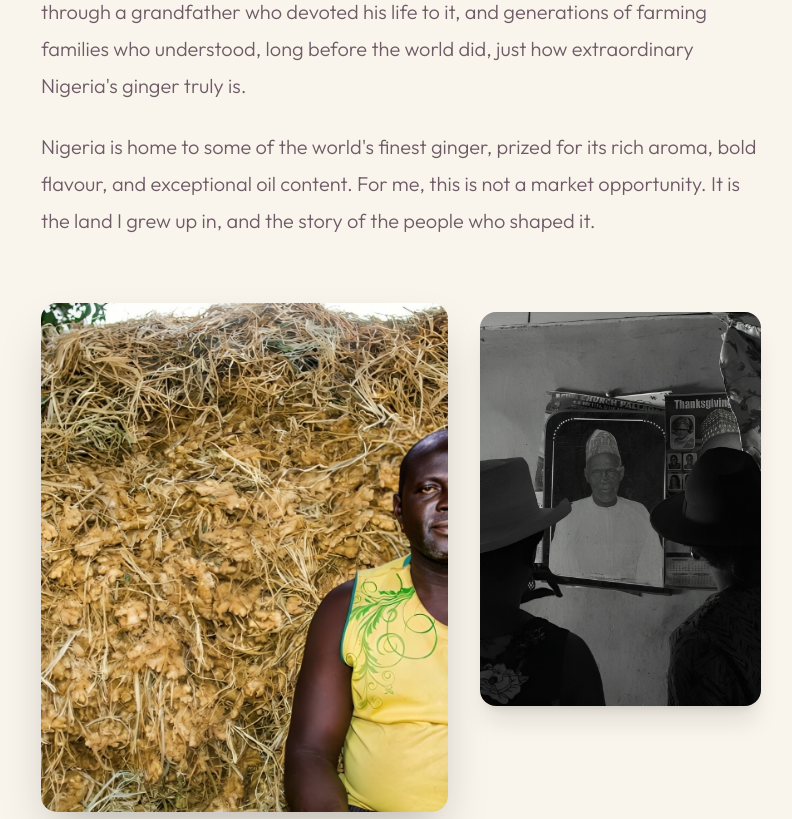
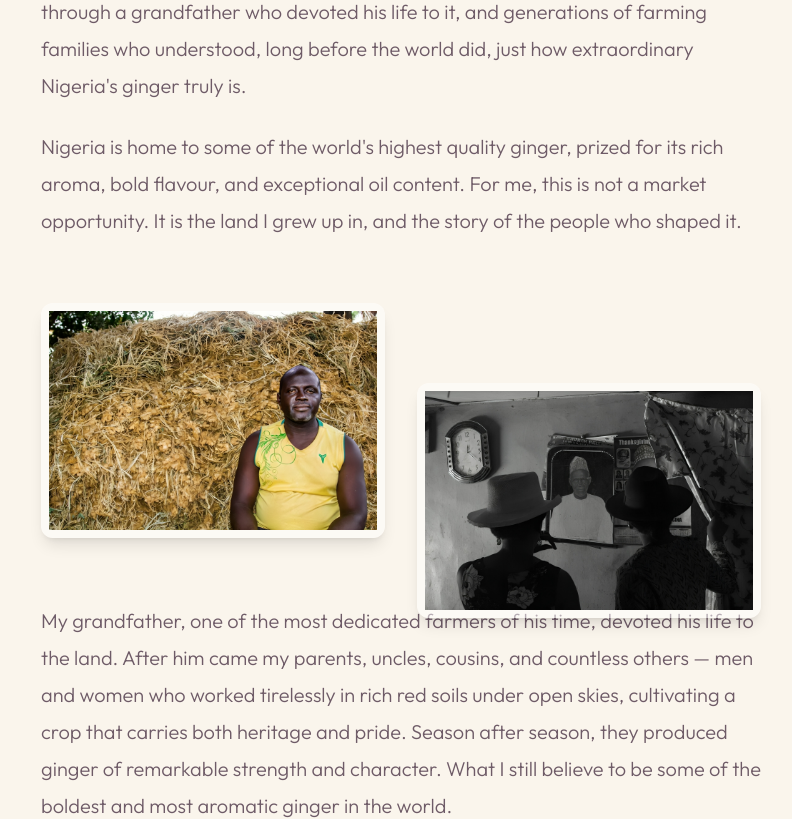
Before and after one commit to JohnnnGreat/eden-sherr, a Next.js app: page /story in a window 1280 px wide. Shown: the part 1180-1999 px from the top of the page, without its empty margins (239-1031 px from the left). Built offline with nearby package versions, Linux system fonts and the light colour scheme.

Commit message:
feat: add Story, GingerOrigin, and Hero section components

```diff
--- a/src/components/sections/GingerOrigin.jsx
+++ b/src/components/sections/GingerOrigin.jsx
@@ -66,7 +66,7 @@ export default function GingerOrigin() {
                   </div>
 
                   <p className="text-body-md mt-10" style={{ color: "#3e642e", fontWeight: 600 }}>
-                     Edan &amp; Sherr brings you the finest of the region.
+                     Edan &amp; Sherr brings you the highest quality of the region.
                   </p>
                </motion.div>
 
--- a/src/components/sections/Hero.jsx
+++ b/src/components/sections/Hero.jsx
@@ -64,17 +64,17 @@ export default function Hero() {
 
                   {/* Headline */}
                   <h1
-                     className="text-display-xl text-charcoal-900"
+                     className="text-display-lg text-charcoal-900"
                      style={{ textWrap: "balance" }}
                   >
-                     Nature&apos;s Finest Ginger,
+                     Premium Nigerian Ginger,
                      <br />
                      Processed to{" "}
                      <em
                         className="text-green-500"
                         style={{ fontStyle: "italic" }}
                      >
-                        Perfection
+                        Excellence
                      </em>
                   </h1>
 
--- a/src/components/sections/Story.jsx
+++ b/src/components/sections/Story.jsx
@@ -13,9 +13,9 @@ const ease = [0.25, 0.1, 0.25, 1];
 const PARAGRAPHS = [
   "She did not come to ginger through business. She came through the land — through a grandfather who devoted his life to it, and generations of farming families who understood, long before the world did, just how extraordinary Nigeria's ginger truly is.",
 
-  "Nigeria is home to some of the world's finest ginger, prized for its rich aroma, bold flavour, and exceptional oil content. For me, this is not a market opportunity. It is the land I grew up in, and the story of the people who shaped it.",
+  "Nigeria is home to some of the world's highest quality ginger, prized for its rich aroma, bold flavour, and exceptional oil content. For me, this is not a market opportunity. It is the land I grew up in, and the story of the people who shaped it.",
 
-  "My grandfather, one of the finest farmers of his time, devoted his life to the land. After him came my parents, uncles, cousins, and countless others — men and women who worked tirelessly in rich red soils under open skies, cultivating a crop that carries both heritage and pride. Season after season, they produced ginger of remarkable strength and character. What I still believe to be the boldest ginger in the world.",
+  "My grandfather, one of the most dedicated farmers of his time, devoted his life to the land. After him came my parents, uncles, cousins, and countless others — men and women who worked tirelessly in rich red soils under open skies, cultivating a crop that carries both heritage and pride. Season after season, they produced ginger of remarkable strength and character. What I still believe to be some of the boldest and most aromatic ginger in the world.",
 
   "Yet despite its quality, much of its true value remained unrealised. The world had not fully experienced it as it should. I watched as each generation, in its own way, tried to bring this extraordinary resource to the global stage — often constrained by limitations beyond their control.",
 
@@ -129,26 +129,28 @@ export default function Story({ isPreview = false, detailed = false }) {
           {/* ── Editorial Gallery (Detailed Mode Only) ── */}
           {detailed && (
              <motion.div
-               className="grid grid-cols-1 md:grid-cols-12 gap-8 my-16 items-center"
+               className="grid grid-cols-1 md:grid-cols-2 gap-8 my-16 items-start"
                initial={{ opacity: 0, y: 30 }}
                whileInView={{ opacity: 1, y: 0 }}
                viewport={{ once: true }}
                transition={{ duration: 0.8 }}
              >
-                <div className="md:col-span-7 relative aspect-[4/5] rounded-2xl overflow-hidden shadow-2xl">
+                <div className="relative rounded-xl overflow-hidden shadow-lg bg-white/50 p-2">
                    <Image
                      src="/founder-1.png"
                      alt="Founder heritage and land"
-                     fill
-                     className="object-cover"
+                     width={800}
+                     height={1000}
+                     className="w-full h-auto"
                    />
                 </div>
-                <div className="md:col-span-5 relative aspect-[5/7] rounded-2xl overflow-hidden shadow-xl md:-translate-y-12">
+                <div className="relative rounded-xl overflow-hidden shadow-lg bg-white/50 p-2 md:translate-y-20">
                    <Image
                      src="/funder-2.png"
                      alt="Processing heritage"
-                     fill
-                     className="object-cover"
+                     width={800}
+                     height={1100}
+                     className="w-full h-auto"
                    />
                 </div>
              </motion.div>
```
